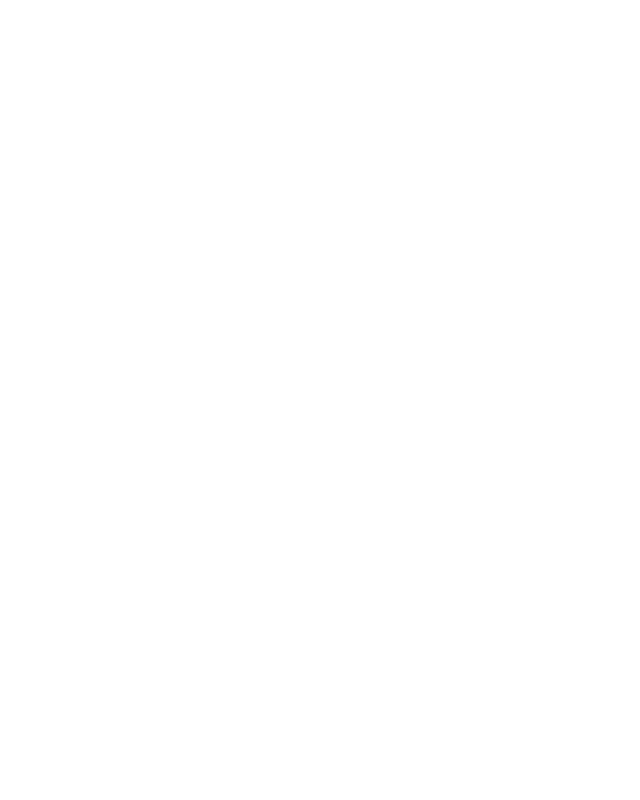
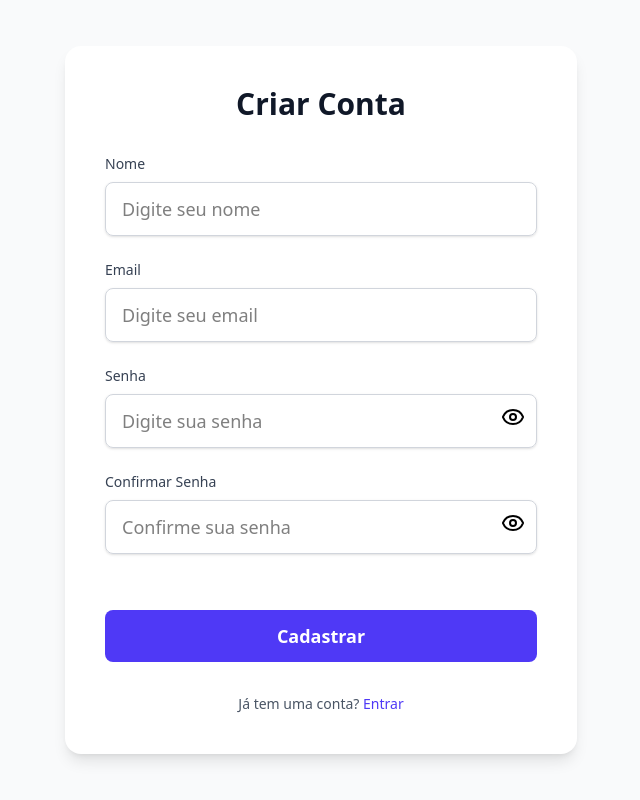
Before and after one commit to Felipe118/quickmenu, a Vue app: page /register in a window 1280 px wide. Before the commit this address had no page. Shown: the whole page, without its empty margins (319-959 px from the left). Built offline with nearby package versions, Linux system fonts and the light colour scheme.

Commit message:
feat: ajustes e criando register para registros de usuário

```diff
--- a/src/admin/components/Navbar.vue
+++ b/src/admin/components/Navbar.vue
@@ -6,7 +6,7 @@
     <div class="flex items-center max-w-6xl gap-3">
       <button class="text-gray-600 hover:text-gray-800 ">🔔</button>
       <button class=" bg-white hover:bg-gray-100 text-gray-800 flex font-semibold py-2 px-4 border border-gray-400 rounded shadow">
-        <LogOut class="color-red" /> Sair
+        <LogOut @click="logout()" class="color-red" /> Sair
       </button>
     </div>
   </header>
@@ -15,4 +15,15 @@
 <script setup>
 import { LogOut } from 'lucide-vue-next'
 import { Menu } from 'lucide-vue-next';
+import authService from '@/services/authService';
+import router from '@/router';
+
+const logout = () => {
+  const token = localStorage.getItem('token')
+  console.log('logout',token )
+  authService.logout().then(() => {
+    localStorage.removeItem('token')
+    router.push('/login')
+  })
+}
 </script>
--- a/src/admin/pages/auth/Login.vue
+++ b/src/admin/pages/auth/Login.vue
@@ -112,7 +112,7 @@
             <p class="text-sm text-gray-600">
               Não possui uma conta ?
               <button
-                @click=""
+                @click="router.push('/register')"
                 class="font-medium text-blue-600 hover:text-blue-500 ml-1 focus:outline-none focus:ring-2 focus:ring-offset-2 focus:ring-blue-500"
               >
                 Registre-se
@@ -140,6 +140,7 @@
 import authService from '@/services/authService';
 import addresApi from '@/services/address/addresApi';
 import router from '@/router';
+import api from '@/services/api';
 
 // Reactive form data
 const form = reactive({
@@ -160,20 +161,22 @@
 }
 
 const signInWithGoogle = () => {
-  // Implementar login com Google
   console.log('Sign in with Google')
 }
 
 const signInWithX = () => {
-  // Implementar login com X (Twitter)
   console.log('Sign in with X')
 }
 
 const handleLogin = async () => {
 
-  await authService.login(form, { withCredentials: true }).then((response) => {
-    console.log(response.data)
-    localStorage.setItem('token', response.data.access_token)
+  await authService.login(form).then(async (response) => {
+
+    const token = response.data.access_token
+    localStorage.setItem('token', token)
+
+    api.defaults.headers.common['Authorization'] = `Bearer ${token}`
+
     router.push('/app')
   })
   .catch((error) => {
@@ -181,9 +184,4 @@
   })
 
 }
-
-const Test = async () => {
-  const address = await addresApi.getAddress(1, { withCredentials: true, withXSRFToken: true });
-  console.log(address)
-}
 </script>
--- a/src/admin/pages/auth/Register.vue
+++ b/src/admin/pages/auth/Register.vue
@@ -0,0 +1,139 @@
+<template>
+  <div class="min-h-screen flex items-center justify-center bg-gray-50">
+    <div class="bg-white p-10 rounded-2xl shadow-lg w-full max-w-lg space-y-8">
+      <h1 class="text-3xl font-bold text-center text-gray-900">Criar Conta</h1>
+
+      <p v-if="error" class="text-red-500 text-center text-sm mt-4">{{ error }}</p>
+
+      <form @submit.prevent="register" class="space-y-6">
+        <div>
+          <label class="block text-sm font-medium text-gray-700">Nome</label>
+          <input
+            v-model="form.name"
+            type="text"
+            required
+            class="mt-2 w-full px-4 py-3 text-lg border border-gray-300 rounded-lg shadow-sm focus:ring-2 focus:ring-indigo-500 focus:border-indigo-500 transition"
+            placeholder="Digite seu nome"
+          />
+        </div>
+
+        <div>
+          <label class="block text-sm font-medium text-gray-700">Email</label>
+          <input
+            v-model="form.email"
+            type="email"
+            required
+            class="mt-2 w-full px-4 py-3 text-lg border border-gray-300 rounded-lg shadow-sm focus:ring-2 focus:ring-indigo-500 focus:border-indigo-500 transition"
+            placeholder="Digite seu email"
+          />
+        </div>
+
+        <div>
+          <label class="block text-sm font-medium text-gray-700">Senha</label>
+          <div class="relative">
+                <input
+                    v-model="form.password"
+                    :type="showPassword ? 'text' : 'password'"
+                    required
+                    class="mt-2 w-full px-4 py-3 text-lg border border-gray-300 rounded-lg shadow-sm focus:ring-2 focus:ring-indigo-500 focus:border-indigo-500 transition"
+                    placeholder="Digite sua senha"
+                />
+                <button
+                    type="button"
+                    @click="togglePassword"
+                    class="absolute inset-y-0 right-0 pr-3 flex items-center"
+                >
+                    <Eye v-if="!showPassword" class="ml-1" />
+                    <EyeOff v-if="showPassword" class="ml-1" />
+                </button>
+          </div>
+        </div>
+
+        <div>
+          <label class="block text-sm font-medium text-gray-700">Confirmar Senha</label>
+          <div class="relative">
+            <input
+                v-model="form.password_confirmation"
+                :type="showConfirmPassword ? 'text' : 'password'"
+                required
+                class="mt-2 w-full px-4 py-3 text-lg border border-gray-300 rounded-lg shadow-sm focus:ring-2 focus:ring-indigo-500 focus:border-indigo-500 transition"
+                placeholder="Confirme sua senha"
+            />
+             <button
+                type="button"
+                @click="toggleConfirmPassword"
+                class="absolute inset-y-0 right-0 pr-3 flex items-center"
+            >
+                <Eye v-if="!showConfirmPassword" class="ml-1" />
+                <EyeOff v-if="showConfirmPassword" class="ml-1" />
+            </button>
+          </div>
+
+        </div>
+
+        <button
+          type="submit"
+          :disabled="loading"
+          class="mt-8 w-full bg-indigo-600 hover:bg-indigo-700 text-white font-semibold py-3 rounded-lg text-lg transition duration-200 disabled:opacity-50"
+        >
+          {{ loading ? 'Cadastrando...' : 'Cadastrar' }}
+        </button>
+      </form>
+
+      <p class="text-center text-sm text-gray-600">
+        Já tem uma conta?
+        <router-link to="/login" class="text-indigo-600 hover:underline font-medium">Entrar</router-link>
+      </p>
+
+
+    </div>
+  </div>
+</template>
+
+<script setup>
+import { ref } from 'vue'
+import { Eye,EyeOff  } from 'lucide-vue-next';
+import { useRouter } from 'vue-router'
+import authService from '@/services/authService'
+
+const router = useRouter()
+
+const form = ref({
+  name: '',
+  email: '',
+  password: '',
+  password_confirmation: ''
+})
+
+const showPassword = ref(false)
+const showConfirmPassword = ref(false)
+
+const togglePassword = () => {
+  showPassword.value = !showPassword.value
+}
+
+const toggleConfirmPassword = () => {
+  showConfirmPassword.value = !showConfirmPassword.value
+}
+
+const loading = ref(false)
+const error = ref('')
+
+const register = async () => {
+  loading.value = true
+  error.value = ''
+
+  try {
+    await authService.register(form.value)
+
+    router.push('/login')
+
+  } catch (err) {
+    console.error(err)
+    error.value =
+      err.response?.data?.message || 'Erro ao criar conta. Tente novamente.'
+  } finally {
+    loading.value = false
+  }
+}
+</script>
--- a/src/router/index.js
+++ b/src/router/index.js
@@ -5,6 +5,11 @@
     path: '/',
     name: 'intro',
     component: () => import('@/admin/pages/intro/Intro.vue'),
+  },
+  {
+    path: '/register',
+    name: 'Register',
+    component: () => import('@/admin/pages/auth/Register.vue'),
   },
   {
     path: '/login',
@@ -15,6 +20,7 @@
         name: 'Login',
         component: () => import('@/admin/pages/auth/Login.vue'),
       },
+
     ],
   },
    {
@@ -35,13 +41,14 @@
 
 router.beforeEach((to, from, next) => {
   const token = localStorage.getItem('token')
-
   console.log(to)
 
   if (to.meta.requiresAuth && (!token || token == 'undefined')) {
+    console.log('requiresAuth')
     next('/login')
   } else if (to.path === '/login' && token) {
-    next('/app') // se já estiver logado, não volta pro login
+    console.log('login')
+    next('/app')
   } else {
     next()
   }
--- a/src/services/api.js
+++ b/src/services/api.js
@@ -5,4 +5,12 @@
   timeout: 100000,
 })
 
+const token = localStorage.getItem('token')
+
+console.log(token ?? token == 'undefined')
+
+if (token && token !== 'undefined' && token !== 'null') {
+  api.defaults.headers.common['Authorization'] = `Bearer ${token}`
+}
+
 export default api
--- a/src/services/authService.js
+++ b/src/services/authService.js
@@ -5,7 +5,11 @@
         return api.post('/login', data)
     },
 
-    Logout() {
+    logout() {
         return api.post('/logout')
+    },
+
+    register(data) {
+        return api.post('/register', data)
     }
 }
```
